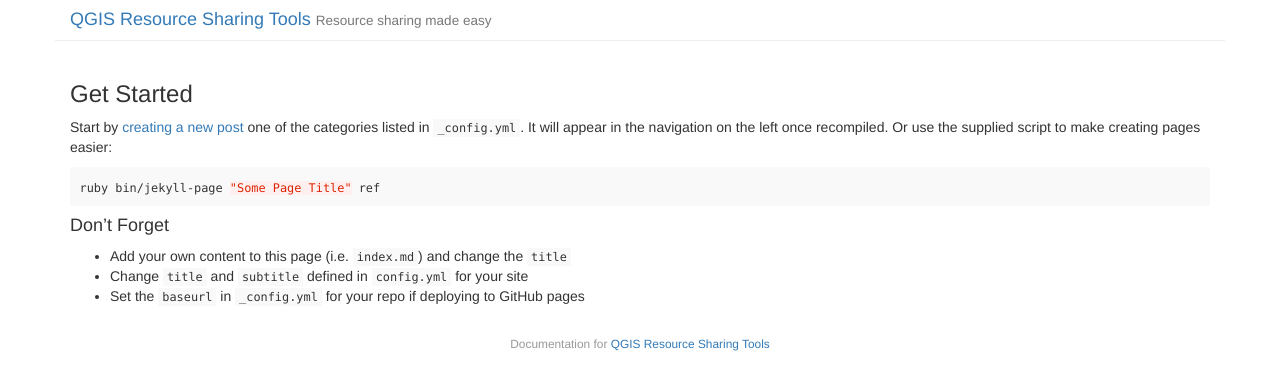
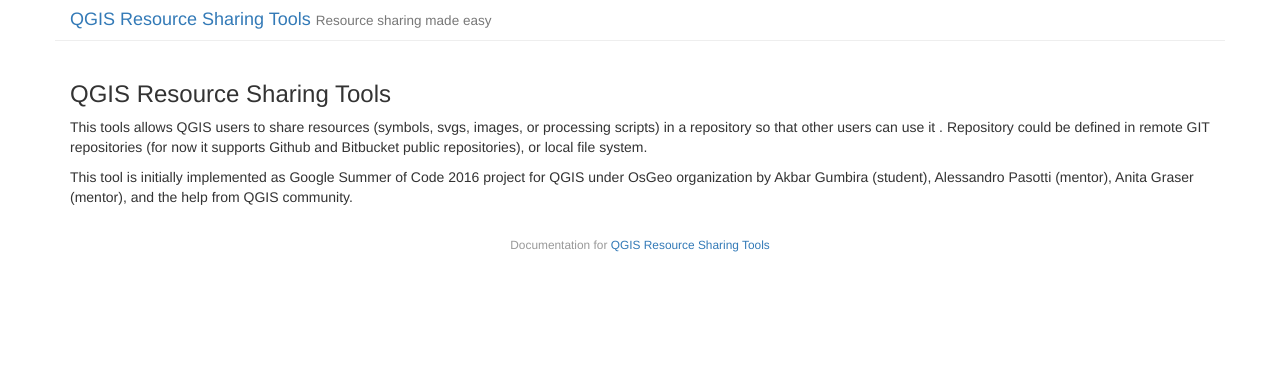
Before and after one commit to QGIS-Contribution/QGIS-ResourceSharing, a Jekyll site: the page built from index.md, in a window 1280 px wide. Shown: the top 390 px of the page. Built offline with Jekyll 4.4.1, drawn with Linux system fonts in a browser that asks for light colours.

Commit message:
Update index.

````diff
--- a/index.md
+++ b/index.md
@@ -3,16 +3,12 @@
 title: "Jekyll Docs Template"
 ---
 
-### Get Started
+### QGIS Resource Sharing Tools
+This tools allows QGIS users to share resources (symbols, svgs,
+images, or processing scripts) in a repository so that other users can use it
+. Repository could be defined in remote GIT repositories (for now it supports
+Github and Bitbucket public repositories), or local file system.
 
-Start by [creating a new post](http://jekyllrb.com/docs/posts/) one of the categories listed in `_config.yml`. It will appear in the navigation on the left once recompiled. Or use the supplied script to make creating pages easier:
-
-```bash
-ruby bin/jekyll-page "Some Page Title" ref
-```
-
-#### Don't Forget
-
-- Add your own content to this page (i.e. `index.md`) and change the `title`
-- Change `title` and `subtitle` defined in `config.yml` for your site
-- Set the `baseurl` in `_config.yml` for your repo if deploying to GitHub pages
+This tool is initially implemented as Google Summer of Code 2016 project for
+QGIS under OsGeo organization by Akbar Gumbira (student), Alessandro Pasotti
+(mentor), Anita Graser (mentor), and the help from QGIS community.
````
